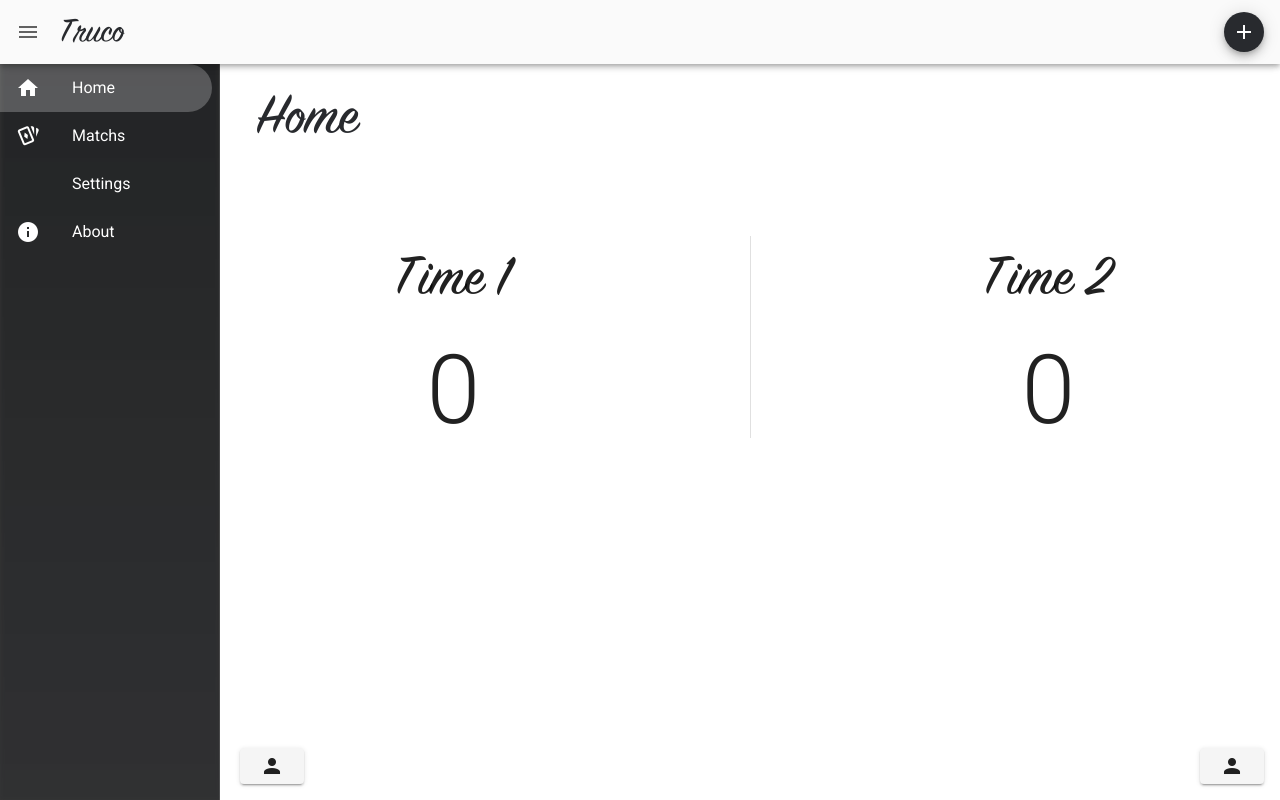
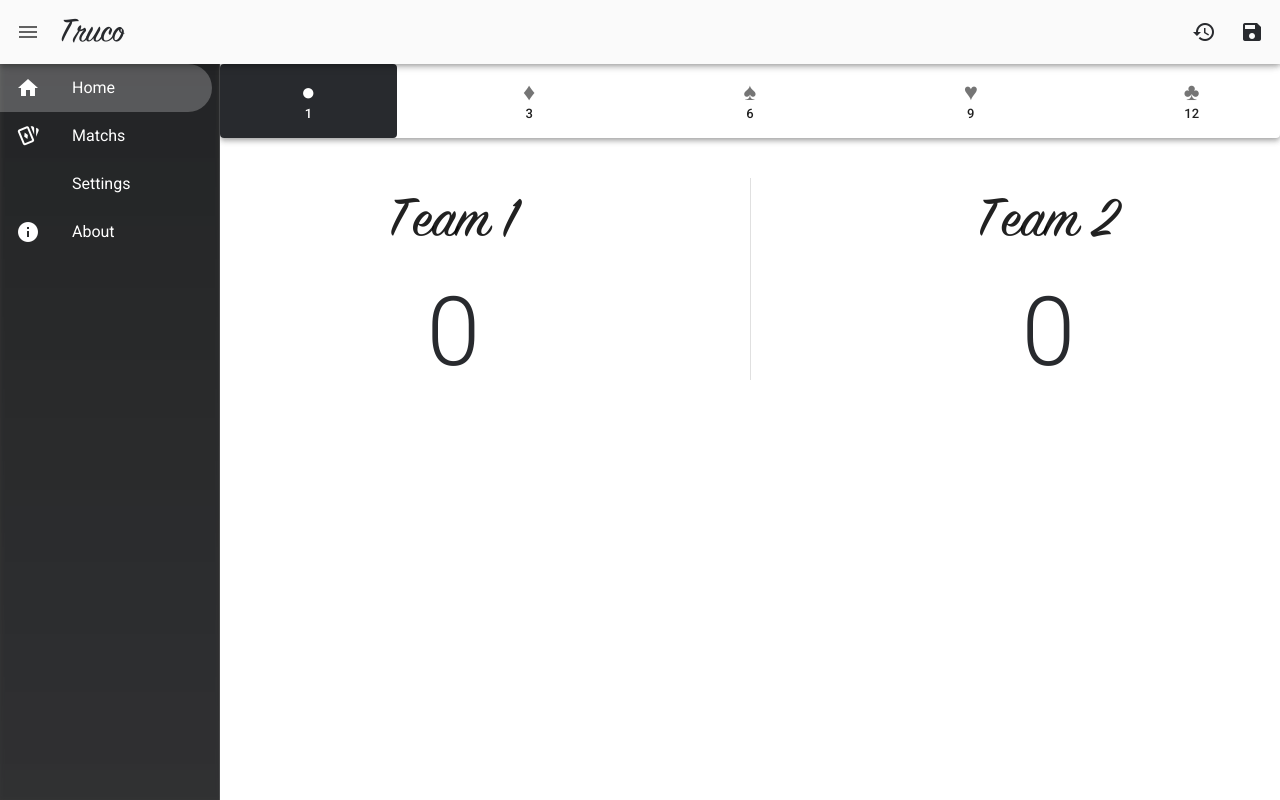
Before and after one commit to NickMBR/Truco, a Vue app: page /home in a window 1280 px wide. Built offline with nearby package versions, Linux system fonts and the light colour scheme.

Commit message:
Added score functionality, reset alert and other various changes

```diff
--- a/client/src/components/core/Alert.vue
+++ b/client/src/components/core/Alert.vue
@@ -38,10 +38,12 @@ export default {
 	methods: {
 		closed(v) {
 			this.$store.dispatch('setAlert', '')
+			console.log('ALERT WAS CLOSED')
 		},
 		reset() {
 			this.active = false
 			this.$store.dispatch('setAlert', '')
+			console.log('ALERT WAS RESET')
 		},
 		performAction(val) {
 			if (val === 'CLOSE_ALERT') {
@@ -49,6 +51,14 @@ export default {
 			}
 			else if (val === 'CONSOLE_TEST') {
 				this.$store.dispatch('setAction', 'CONSOLE_TEST')
+				this.reset()
+			}
+			else if (val === 'RESET_MATCH') {
+				this.$store.dispatch('setAction', 'RESET_MATCH')
+				this.reset()
+			}
+			else if (val === 'SAVE_MATCH') {
+				this.$store.dispatch('setAction', 'SAVE_MATCH')
 				this.reset()
 			}
 		},
--- a/client/src/plugins/core/alerts.js
+++ b/client/src/plugins/core/alerts.js
@@ -20,6 +20,67 @@ const alerts = [
 			persistent: true,
 			width: 400
 		}
+	},
+	{
+		id: 'RESET_SCORE',
+		type: 'DANGER',
+		title: 'actions.confirm',
+		description: 'alerts.game.reset',
+		buttons: [
+			{
+				type: 'success',
+				title: 'common.yes',
+				action: 'RESET_MATCH'
+			},
+			{
+				type: 'red darken-2',
+				title: 'common.no',
+				action: 'CLOSE_ALERT'
+			}
+		],
+		options: {
+			persistent: true,
+			width: 400
+		}
+	},
+	{
+		id: 'SAVE_MATCH',
+		type: 'DANGER',
+		title: 'actions.confirm',
+		description: 'alerts.game.save',
+		buttons: [
+			{
+				type: 'success',
+				title: 'common.yes',
+				action: 'SAVE_MATCH'
+			},
+			{
+				type: 'red darken-2',
+				title: 'common.no',
+				action: 'CLOSE_ALERT'
+			}
+		],
+		options: {
+			persistent: true,
+			width: 400
+		}
+	},
+	{
+		id: 'MATCH_WINNER',
+		type: 'WINNER',
+		title: 'common.nice',
+		description: 'alerts.game.winner',
+		buttons: [
+			{
+				type: 'success',
+				title: 'common.ok',
+				action: 'CLOSE_ALERT'
+			}
+		],
+		options: {
+			persistent: true,
+			width: 400
+		}
 	}
 ]
 
--- a/client/src/plugins/locale/languages/en.js
+++ b/client/src/plugins/locale/languages/en.js
@@ -6,6 +6,7 @@ export default {
 	common: {
 		yes: 'Yes',
 		no: 'No',
+		ok: 'Ok',
 		next: 'Next',
 		back: 'Back',
 		type: 'Type',
@@ -21,7 +22,8 @@ export default {
 		since: 'Since',
 		until: 'Until',
 		details: 'Details',
-		stats: 'Stats'
+		stats: 'Stats',
+		nice: 'Nice!'
 	},
 	menu: {
 		home: 'Home',
@@ -38,7 +40,8 @@ export default {
 		save: 'Save',
 		cancel: 'Cancel',
 		edit: 'Edit',
-		search: 'Search'
+		search: 'Search',
+		confirm: 'Confirm'
 	},
 	forms: {
 		language: 'Language',
@@ -84,6 +87,11 @@ export default {
 		test: {
 			button: 'Test Alert',
 			message: 'This is a test alert'
+		},
+		game: {
+			save: 'Are you sure you want to save this match?',
+			reset: 'Are you sure you want to reset this match?',
+			winner: 'The team § won the match!'
 		}
 	},
 	$vuetify: {
--- a/client/src/plugins/locale/languages/pt_BR.js
+++ b/client/src/plugins/locale/languages/pt_BR.js
@@ -6,6 +6,7 @@ export default {
 	common: {
 		yes: 'Sim',
 		no: 'Não',
+		ok: 'Ok',
 		next: 'Próximo',
 		back: 'Voltar',
 		type: 'Tipo',
@@ -21,7 +22,8 @@ export default {
 		since: 'Desde',
 		until: 'Até',
 		details: 'Detalhes',
-		stats: 'Estatísticas'
+		stats: 'Estatísticas',
+		nice: 'Boa!'
 	},
 	menu: {
 		home: 'Início',
@@ -38,7 +40,8 @@ export default {
 		save: 'Salvar',
 		cancel: 'Cancelar',
 		edit: 'Editar',
-		search: 'Pesquisar'
+		search: 'Pesquisar',
+		confirm: 'Confirmar'
 	},
 	forms: {
 		language: 'Idioma',
@@ -84,6 +87,11 @@ export default {
 		test: {
 			button: 'Testar Alerta',
 			message: 'Esse é um alerta de testes'
+		},
+		game: {
+			save: 'Tem certeza que deseja salvar essa partida?',
+			reset: 'Tem certeza que deseja resetar essa partida?',
+			winner: 'O time § venceu a partida!'
 		}
 	},
 	$vuetify: {
--- a/client/src/views/Main.vue
+++ b/client/src/views/Main.vue
@@ -5,8 +5,12 @@
 			<span class="ml-2 mt-1 primary--text truco-font" style="font-size: 36px;">{{ $t('app.title') }}</span>
 			<v-spacer></v-spacer>
 
-			<v-btn fab small color="primary">
-				<v-icon :color="$store.getters.colorMode ? 'grey darken-4' : ''">mdi-plus</v-icon>
+			<v-btn icon color="primary" v-if="$route.path === '/home'">
+				<v-icon @click="$store.dispatch('setAlert', 'RESET_SCORE')" :color="$store.getters.colorMode ? 'grey darken-4' : ''">mdi-history</v-icon>
+			</v-btn>
+
+			<v-btn icon color="primary" v-if="$route.path === '/home'">
+				<v-icon @click="$store.dispatch('setAlert', 'SAVE_MATCH')" :color="$store.getters.colorMode ? 'grey darken-4' : ''">mdi-content-save</v-icon>
 			</v-btn>
 		</v-app-bar>
 
--- a/client/src/views/navigation/About.vue
+++ b/client/src/views/navigation/About.vue
@@ -3,7 +3,7 @@
 		<v-row no-gutters style="height: 100%;">
 			<v-col sm="12" cols="12" class="pa-5">
 				<v-toolbar flat color="transparent">
-					<p class="truco-font sz-title-4 primary--text mt-6">{{ $t('menu.settings') }}</p>
+					<p class="truco-font sz-title-4 primary--text mt-6">{{ $t('menu.about') }}</p>
 				</v-toolbar>
 			</v-col>
 
--- a/client/src/views/navigation/Home.vue
+++ b/client/src/views/navigation/Home.vue
@@ -1,50 +1,49 @@
 <template>
 	<v-container fluid class="pa-0">
+		<v-card elevation="4">
+			<v-item-group mandatory v-model="toggleScoreMode">
+				<v-row no-gutters align="center" justify="space-between">
+					<v-col v-for="item in scoreItems" :key="item.name" cols="2" md="2">
+						<v-item v-slot:default="{ active, toggle }">
+							<v-card flat :color="active ? $store.getters.colorMode ? 'primary' : 'primary' : 'transparent'" class="text-center" @click="toggle">
+								<v-list dense disabled color="transparent">
+									<v-list-item>
+										<v-list-item-content>
+											<v-list-item-title>
+												<v-icon :color="$store.getters.colorMode ? active ? 'grey darken-4' : 'white' : $vuetify.theme.dark || active ? 'white' : ''">{{ item.icon }}</v-icon>
+											</v-list-item-title>
+											<v-list-item-title :class="$store.getters.colorMode ? active ? 'grey--text text--darken-4' : 'white--text' : $vuetify.theme.dark || active ? 'white--text' : ''">
+												{{ item.name }}
+											</v-list-item-title>
+										</v-list-item-content>
+									</v-list-item>
+								</v-list>
+							</v-card>
+						</v-item>
+					</v-col>
+				</v-row>
+			</v-item-group>
+		</v-card>
+
 		<v-row no-gutters style="height: 100%;">
-			<v-col sm="12" cols="12" class="pa-5">
-				<v-toolbar flat color="transparent">
-					<p class="truco-font sz-title-4 primary--text mt-6">{{ $t('menu.home') }}</p>
-				</v-toolbar>
-
-				<v-menu open-on-hover top offset-y>
-					<template v-slot:activator="{ on }">
-						<v-btn fixed bottom v-on="on">
-							<v-icon>mdi-account</v-icon>
-						</v-btn>
-					</template>
-
-					<v-card class="pa-3">
-						test 1
-					</v-card>
-				</v-menu>
-
-				<v-menu open-on-hover top offset-y>
-					<template v-slot:activator="{ on }">
-						<v-btn fixed bottom right v-on="on">
-							<v-icon>mdi-account</v-icon>
-						</v-btn>
-					</template>
-
-					<v-card class="pa-3">
-						test 1
-					</v-card>
-				</v-menu>
-			</v-col>
-
-			<v-col sm="12" cols="12" class="mt-12">
+			<v-col sm="12" cols="12" class="mt-5">
 				<v-row no-gutters align="center" justify="center">
 					<v-col sm="12" class="pa-5 text-center">
-						<v-row no-gutters>
-							<v-col sm="5" cols="5">
-								<p class="truco-font sz-title-4 text-capitalize">time 1</p>
-								<span class="display-4">0</span>
+						<v-row no-gutters class="noselect">
+							<v-col sm="5" cols="5" @click="teamOneClick()" style="cursor: pointer;">
+								<p class="truco-font sz-title-4 text-capitalize">{{ teamOneName }}</p>
+								<div v-if="animateTeamOneScore" class="animated rubberBand">
+									<span class="display-4 primary--text">{{ teamOneScore }}</span>
+								</div>
 							</v-col>
 							<v-col sm="2" cols="2">
 								<v-divider vertical></v-divider>
 							</v-col>
-							<v-col sm="5" cols="5">
-								<p class="truco-font sz-title-4 text-capitalize">time 2</p>
-								<span class="display-4">0</span>
+							<v-col sm="5" cols="5" @click="teamTwoClick()" style="cursor: pointer;">
+								<p class="truco-font sz-title-4 text-capitalize">{{ teamTwoName }}</p>
+								<div v-if="animateTeamTwoScore" class="animated rubberBand">
+									<span class="display-4 primary--text">{{ teamTwoScore }}</span>
+								</div>
 							</v-col>
 						</v-row>
 					</v-col>
@@ -82,7 +81,134 @@ export default {
 	data() {
 		return {
 			active: 1,
-			bottomMenu: true
+			bottomMenu: true,
+
+			// SCORE MENU
+			scoreItems: [
+				{
+					name: '1',
+					icon: '●',
+					value: 1
+				},
+				{
+					name: '3',
+					icon: '♦',
+					value: 3
+				},
+				{
+					name: '6',
+					icon: '♠',
+					value: 6
+				},
+				{
+					name: '9',
+					icon: '♥',
+					value: 9
+				},
+				{
+					name: '12',
+					icon: '♣',
+					value: 12
+				}
+			],
+
+			// TEAMS
+			winnerTeam: '',
+			teamOneName: 'Team 1',
+			teamTwoName: 'Team 2',
+
+			// SCORE
+			toggleScoreMode: 0,
+			teamOneScore: 0,
+			teamTwoScore: 0,
+
+			// ANIMATIONS
+			animateTeamOneScore: true,
+			animateTeamTwoScore: true
+		}
+	},
+	methods: {
+		formatScoreMode(mode) {
+			if (mode === 0) {
+				return 1
+			}
+			else if (mode === 1) {
+				return 3
+			}
+			else if (mode === 2) {
+				return 6
+			}
+			else if (mode === 3) {
+				return 9
+			}
+			else if (mode === 4) {
+				return 12
+			}
+		},
+		sumScore(val, team) {
+			let totalScore = Number(val) + Number(this.formatScoreMode(this.toggleScoreMode))
+
+			if (this.$utils.isEmpty(this.winnerTeam)) {
+				if (totalScore >= 12) {
+					// TEAM WON
+					console.log('WINNER IS', team)
+					this.winnerTeam = team
+					if (team === 'TEAM_ONE') {
+						this.teamOneScore = 12
+					}
+					else if (team === 'TEAM_TWO') {
+						this.teamTwoScore = 12
+					}
+
+					this.$store.dispatch('setAlert', 'MATCH_WINNER')
+				}
+				else {
+					if (team === 'TEAM_ONE') {
+						this.teamOneScore = totalScore
+					}
+					else if (team === 'TEAM_TWO') {
+						this.teamTwoScore = totalScore
+					}
+				}
+			}
+			else {
+				console.log('WINNER IS', this.winnerTeam)
+				this.$store.dispatch('setAlert', 'MATCH_WINNER')
+			}
+
+			// RESET SCORE MODE
+			if (this.toggleScoreMode != 0) {
+				this.toggleScoreMode = 0
+			}
+		},
+		teamOneClick() {
+			this.sumScore(this.teamOneScore, 'TEAM_ONE')
+			this.animateTeamOneScore = false
+			this.$nextTick(() => {
+				this.animateTeamOneScore = true
+			})
+		},
+		teamTwoClick() {
+			this.sumScore(this.teamTwoScore, 'TEAM_TWO')
+			this.animateTeamTwoScore = false
+			this.$nextTick(() => {
+				this.animateTeamTwoScore = true
+			})
+		}
+	},
+	watch: {
+		'$store.getters.action'() {
+			if (this.$store.getters.action == 'RESET_MATCH') {
+				this.winnerTeam = ''
+				this.toggleScoreMode = 0
+				this.teamOneScore = 0
+				this.teamTwoScore = 0
+				this.$store.dispatch('setAction', '')
+			}
+			else if (this.$store.getters.action == 'SAVE_MATCH') {
+				console.log('SAVE_MATCH')
+				this.$store.dispatch('setAction', '')
+			}
 		}
 	}
 }
@@ -98,3 +224,6 @@ export default {
 	user-select: none;
 }
 </style>
+
+<style scoped src="../../assets/css/animate.min.css">
+</style>
```
